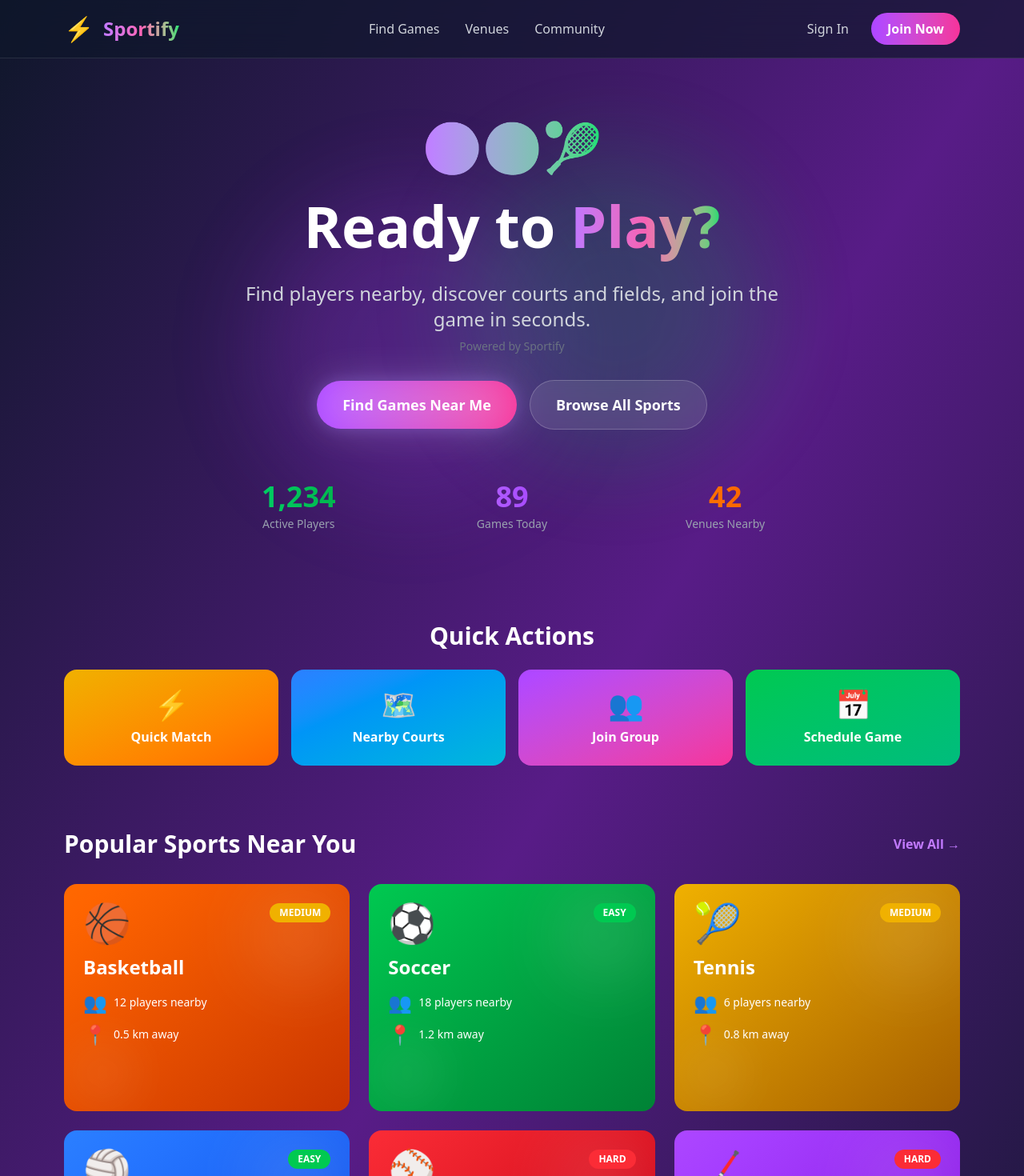
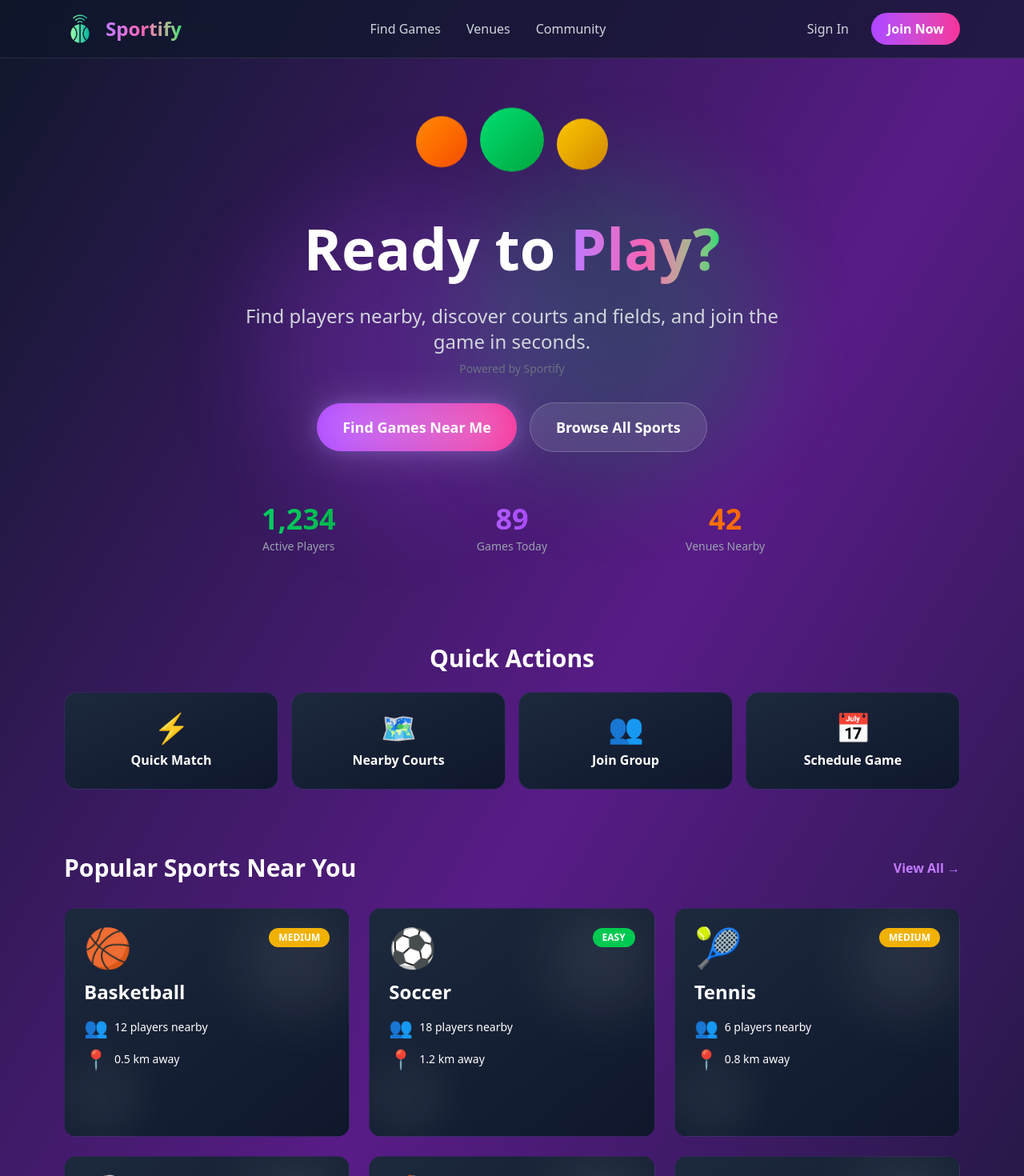
Before and after one commit to CadenDev01/BrebeufHX2026, a React (Vite) app in the folder sportify-client/: page / in a window 1280 px wide. Shown: the top 1470 px of the page at 80% size. Built offline with nearby package versions, Linux system fonts and the light colour scheme.

Commit message:
Update css for client side components

```diff
--- a/sportify-client/src/components/Hero.jsx
+++ b/sportify-client/src/components/Hero.jsx
@@ -8,10 +8,11 @@ const Hero = () => {
       </div>
 
       <div className="relative z-10 max-w-6xl mx-auto text-center">
-        <div className="mb-6 inline-block">
-          <span className="bg-gradient-to-r from-purple-400 to-green-400 text-transparent bg-clip-text text-6xl font-black">
-            🏀⚽🎾
-          </span>
+        {/* Decorative sport icons */}
+        <div className="mb-8 flex justify-center items-center gap-4">
+          <div className="w-16 h-16 rounded-full bg-gradient-to-br from-orange-400 to-orange-600 animate-bounce" style={{ animationDelay: '0s', animationDuration: '2s' }} />
+          <div className="w-20 h-20 rounded-full bg-gradient-to-br from-green-400 to-green-600 animate-bounce" style={{ animationDelay: '0.2s', animationDuration: '2s' }} />
+          <div className="w-16 h-16 rounded-full bg-gradient-to-br from-yellow-400 to-yellow-600 animate-bounce" style={{ animationDelay: '0.4s', animationDuration: '2s' }} />
         </div>
 
         <h1 className="text-6xl md:text-7xl font-black mb-6 leading-tight">
--- a/sportify-client/src/components/Navbar.jsx
+++ b/sportify-client/src/components/Navbar.jsx
@@ -1,3 +1,5 @@
+import sportifyLogo from '../assets/sportify_logo.png'
+
 const Navbar = () => {
   return (
     <nav className="sticky top-0 z-50 backdrop-blur-lg bg-slate-900/70 border-b border-white/10">
@@ -5,7 +7,7 @@ const Navbar = () => {
         <div className="flex items-center justify-between">
           {/* Logo */}
           <div className="flex items-center gap-3">
-            <div className="text-3xl">⚡</div>
+            <img src={sportifyLogo} alt="Sportify" className="h-10 w-10 object-contain" />
             <h1 className="text-2xl font-black">
               <span className="bg-gradient-to-r from-purple-400 via-pink-400 to-green-400 text-transparent bg-clip-text">
                 Sportify
--- a/sportify-client/src/components/QuickActions.jsx
+++ b/sportify-client/src/components/QuickActions.jsx
@@ -1,9 +1,9 @@
 const QuickActions = () => {
   const actions = [
-    { icon: '⚡', label: 'Quick Match', color: 'from-yellow-500 to-orange-500' },
-    { icon: '🗺️', label: 'Nearby Courts', color: 'from-blue-500 to-cyan-500' },
-    { icon: '👥', label: 'Join Group', color: 'from-purple-500 to-pink-500' },
-    { icon: '📅', label: 'Schedule Game', color: 'from-green-500 to-emerald-500' },
+    { icon: '⚡', label: 'Quick Match' },
+    { icon: '🗺️', label: 'Nearby Courts' },
+    { icon: '👥', label: 'Join Group' },
+    { icon: '📅', label: 'Schedule Game' },
   ];
 
   return (
@@ -13,7 +13,7 @@ const QuickActions = () => {
         {actions.map((action, index) => (
           <button
             key={index}
-            className={`bg-gradient-to-br ${action.color} p-6 rounded-2xl hover:scale-105 transition-transform duration-300 group`}
+            className="bg-gradient-to-br from-slate-800 to-slate-900 border border-purple-500/20 p-6 rounded-2xl hover:scale-105 hover:border-purple-500/40 transition-all duration-300 group"
           >
             <div className="text-4xl mb-2 group-hover:scale-110 transition-transform duration-300">
               {action.icon}
--- a/sportify-client/src/components/SportCard.jsx
+++ b/sportify-client/src/components/SportCard.jsx
@@ -1,16 +1,7 @@
 import { useState } from 'react';
 
-const SportCard = ({ sport, icon, color, players, distance, difficulty }) => {
+const SportCard = ({ sport, icon, players, distance, difficulty }) => {
   const [isHovered, setIsHovered] = useState(false);
-
-  const colorClasses = {
-    purple: 'from-purple-500 to-purple-700 hover:from-purple-600 hover:to-purple-800',
-    green: 'from-green-500 to-green-700 hover:from-green-600 hover:to-green-800',
-    orange: 'from-orange-500 to-orange-700 hover:from-orange-600 hover:to-orange-800',
-    blue: 'from-blue-500 to-blue-700 hover:from-blue-600 hover:to-blue-800',
-    red: 'from-red-500 to-red-700 hover:from-red-600 hover:to-red-800',
-    yellow: 'from-yellow-500 to-yellow-700 hover:from-yellow-600 hover:to-yellow-800',
-  };
 
   const difficultyColors = {
     easy: 'bg-green-500',
@@ -26,7 +17,7 @@ const SportCard = ({ sport, icon, color, players, distance, difficulty }) => {
       onMouseEnter={() => setIsHovered(true)}
       onMouseLeave={() => setIsHovered(false)}
     >
-      <div className={`bg-gradient-to-br ${colorClasses[color]} p-6 h-full min-h-[200px] relative`}>
+      <div className="bg-gradient-to-br from-slate-800 to-slate-900 border border-purple-500/20 p-6 h-full min-h-[200px] relative hover:border-purple-500/40 transition-colors duration-300">
         {/* Animated background circles */}
         <div className={`absolute top-0 right-0 w-32 h-32 bg-white/10 rounded-full blur-2xl transition-transform duration-500 ${isHovered ? 'scale-150' : 'scale-100'}`} />
         <div className={`absolute bottom-0 left-0 w-24 h-24 bg-white/5 rounded-full blur-xl transition-transform duration-700 ${isHovered ? 'scale-125' : 'scale-100'}`} />
```
Also changed, not shown: sportify-client/src/assets/sportify_logo.png (added).
